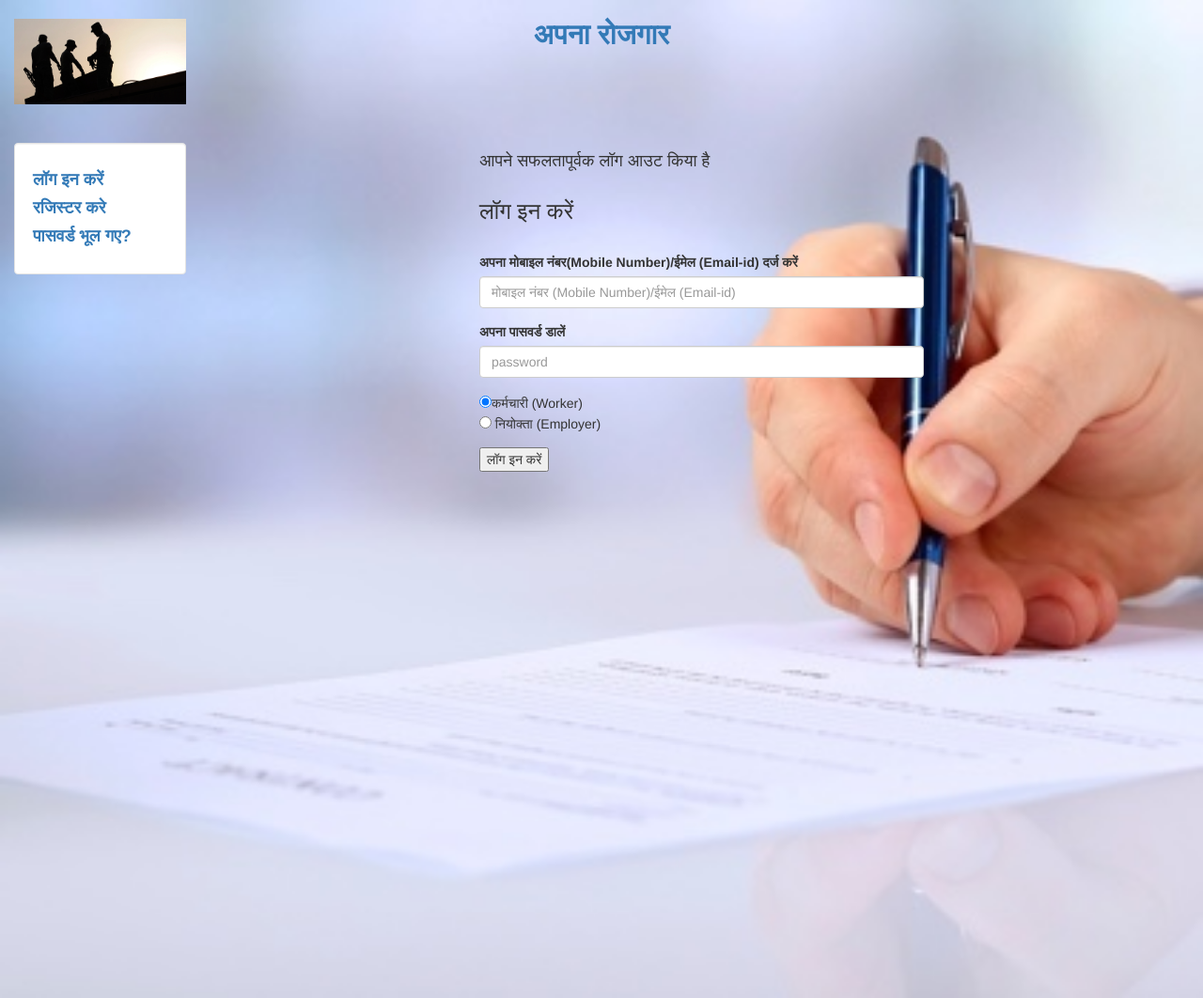
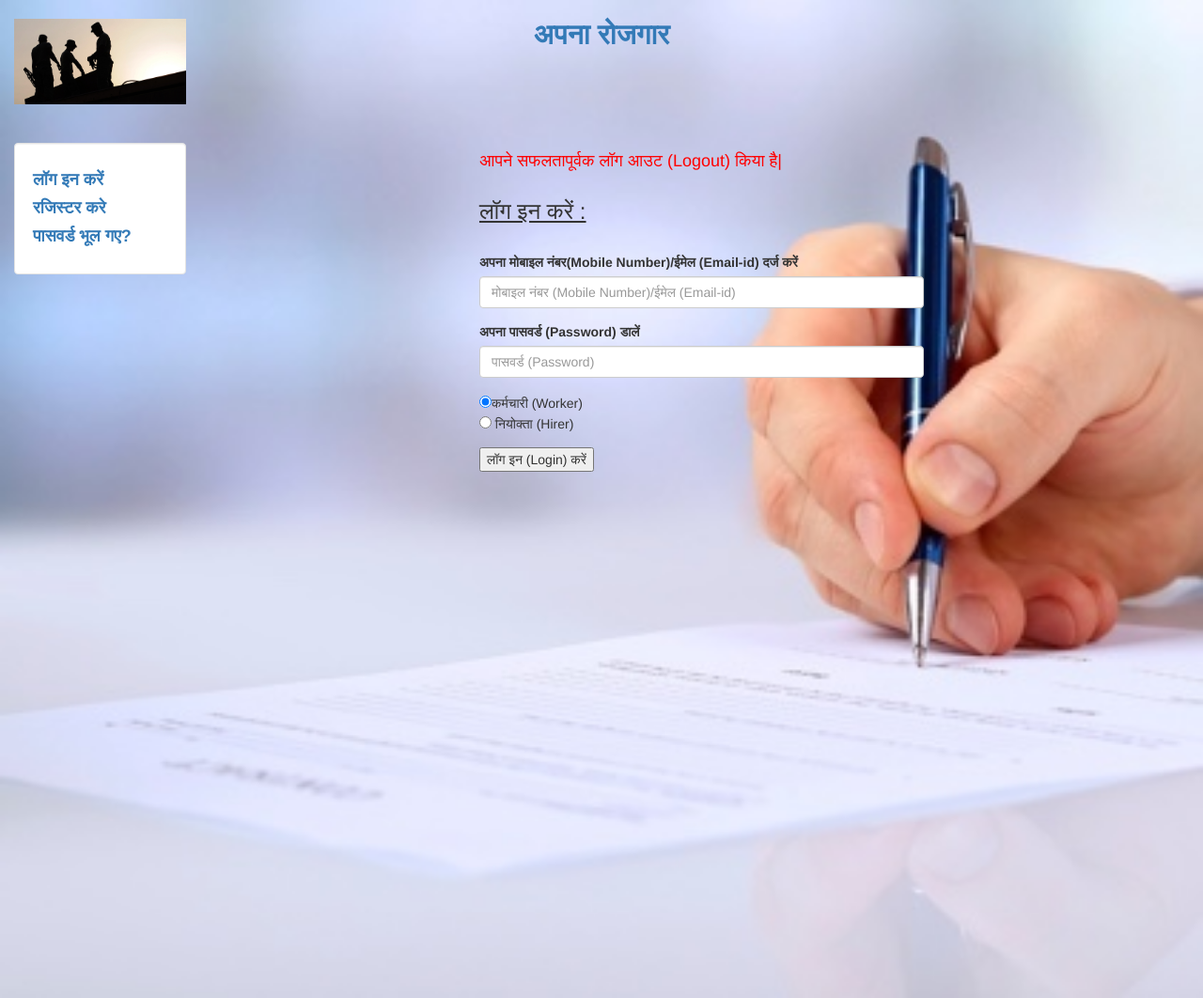
Before and after one commit to Apnarozgarapp/apnarozgar, a Django app: page /logout in a window 1280 px wide. Shown: the whole page at 94% size. Run offline with Django 3.2, Linux system fonts and the light colour scheme; some libraries are stand-ins or nearby versions.

Commit message:
some_message

```diff
--- a/project/login/templates/login/logout.html
+++ b/project/login/templates/login/logout.html
@@ -3,11 +3,11 @@
 {% block content %}
 
 <div class ='col-sm-6 col-sm-offset-3'>
-	<h4>आपने सफलतापूर्वक लॉग आउट किया है</h4>
+	<h4><font color="red">आपने सफलतापूर्वक लॉग आउट (Logout) किया है|</font></h4>
 </div>
 
 <div class ='col-sm-6 col-sm-offset-3'>
-<h3>लॉग इन करें</h3><br>
+<h3><u>लॉग इन करें :</u></h3><br>
 
 <form method="POST" action="login">
 {% csrf_token %}
@@ -16,14 +16,14 @@
     <input type="text" name = 'username' class="form-control" id="username"  placeholder="मोबाइल नंबर (Mobile Number)/ईमेल (Email-id)" >
 </div>
 <div class="form-group">
-    <label for="password">अपना पासवर्ड डालें</label>
-    <input type="password" name = 'password' class="form-control" id="password" placeholder="password">
+    <label for="password">अपना पासवर्ड (Password) डालें</label>
+    <input type="password" name = 'password' class="form-control" id="password" placeholder="पासवर्ड (Password)">
 </div>
 <div class="form-group">
 <input type="radio" name="loginas" value="worker" checked>कर्मचारी (Worker)<br>
-  <input type="radio" name="loginas" value="hirer"> नियोक्ता (Employer)<br>
+  <input type="radio" name="loginas" value="hirer"> नियोक्ता (Hirer)<br>
 </div>
-<button type="submit" name = 'btn1'>लॉग इन करें</button>
+<button type="submit" name = 'btn1'>लॉग इन (Login) करें</button>
 </form>
 </div>
 {% endblock %}
```
Also changed, not shown: project/login/templates/login/form.html (+6 -6 lines), project/db.sqlite3.
